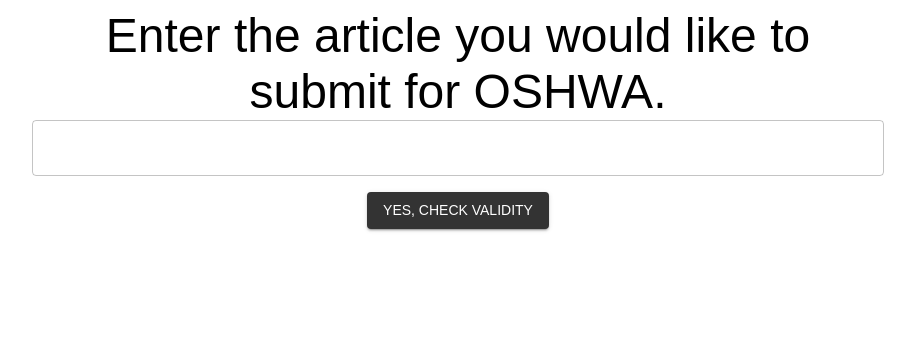
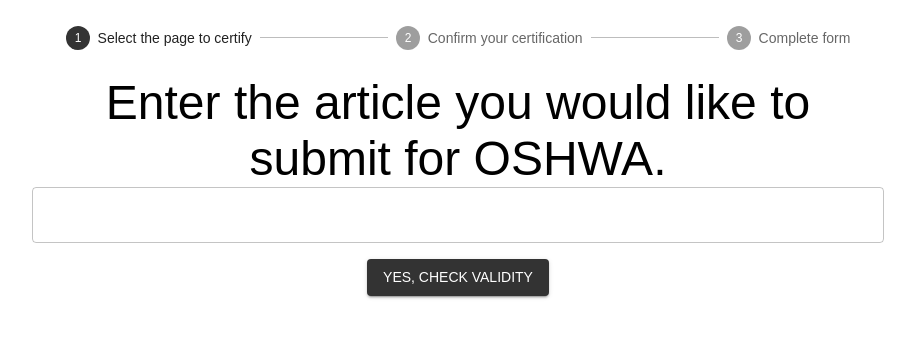
Before and after one commit to Appropedia/oshwa-appro, a React (Create React App) app in the folder client/: page / in a window 1280 px wide. Shown: the top 338 px of the page, without its empty margins (182-1097 px from the left). Built offline with nearby package versions, Linux system fonts and the light colour scheme.

Commit message:
Feat: Add step bar

```diff
--- a/client/src/Pages/Certify.js
+++ b/client/src/Pages/Certify.js
@@ -1,12 +1,14 @@
 import { Button, Container, Typography } from "@mui/material";
 import React from "react";
 import { useParams } from "react-router-dom";
+import StepperBar from "../Components/StepperBar";
 
 const Certify = () => {
   const params = useParams();
   const pageName = params?.pageName;
   return (
     <Container maxWidth="md">
+      <StepperBar activeStep={1} />
       <Typography variant="h3" component="h3" align="center">
         <b>{pageName}</b> is not certified.
       </Typography>
--- a/client/src/Pages/Welcome.js
+++ b/client/src/Pages/Welcome.js
@@ -1,16 +1,18 @@
 import { Button, Container, TextField, Typography } from "@mui/material";
 import React, { useState } from "react";
+import StepperBar from "../Components/StepperBar";
 
 const Welcome = () => {
   const [pageName, setPageName] = useState("");
 
   return (
     <Container maxWidth="md">
+      <StepperBar activeStep={0} />
       <Typography variant="h3" component="h3" align="center">
         Enter the article you would like to submit for OSHWA.
       </Typography>
       <TextField fullWidth onChange={(e) => setPageName(e.target.value)} />
-      <div style={{display: "flex", justifyContent:"center", margin:"2vh"}}>
+      <div style={{ display: "flex", justifyContent: "center", margin: "2vh" }}>
         <Button variant="contained" href={`/certify/${pageName}`}>
           Yes, check validity
         </Button>
--- a/client/src/components/OSHWAForm.js
+++ b/client/src/components/OSHWAForm.js
@@ -24,6 +24,7 @@
 import axios from "axios";
 import { useNavigate } from "react-router-dom";
 import { display } from "@mui/system";
+import StepperBar from "./StepperBar";
 
 const TruthField = (props) => {
   const { values, setFieldValue } = useFormikContext();
@@ -109,7 +110,7 @@
     ...values,
     certificationMarkTerms,
   };
-  console.log(OSHWAData)
+  console.log(OSHWAData);
   axios
     .post("https://oshwa-appro-jackpeplinski.vercel.app/submitCertification", {
       headers: {
@@ -128,6 +129,7 @@
 
   return (
     <>
+      <StepperBar activeStep={2} />
       <Formik
         initialValues={{
           explanationCertificationDescriptions: "",
--- /dev/null
+++ b/client/src/components/StepperBar.js
@@ -0,0 +1,24 @@
+import { Step, StepButton, Stepper } from "@mui/material";
+import React from "react";
+
+const steps = [
+  "Select the page to certify",
+  "Confirm your certification",
+  "Complete form",
+];
+
+const StepperBar = (props) => {
+  return (
+    <div style={{ margin: "2vw" }}>
+      <Stepper nonLinear activeStep={props.activeStep}>
+        {steps.map((label, index) => (
+          <Step key={label} completed={props.completed}>
+            <StepButton>{label}</StepButton>
+          </Step>
+        ))}
+      </Stepper>
+    </div>
+  );
+};
+
+export default StepperBar;
```
